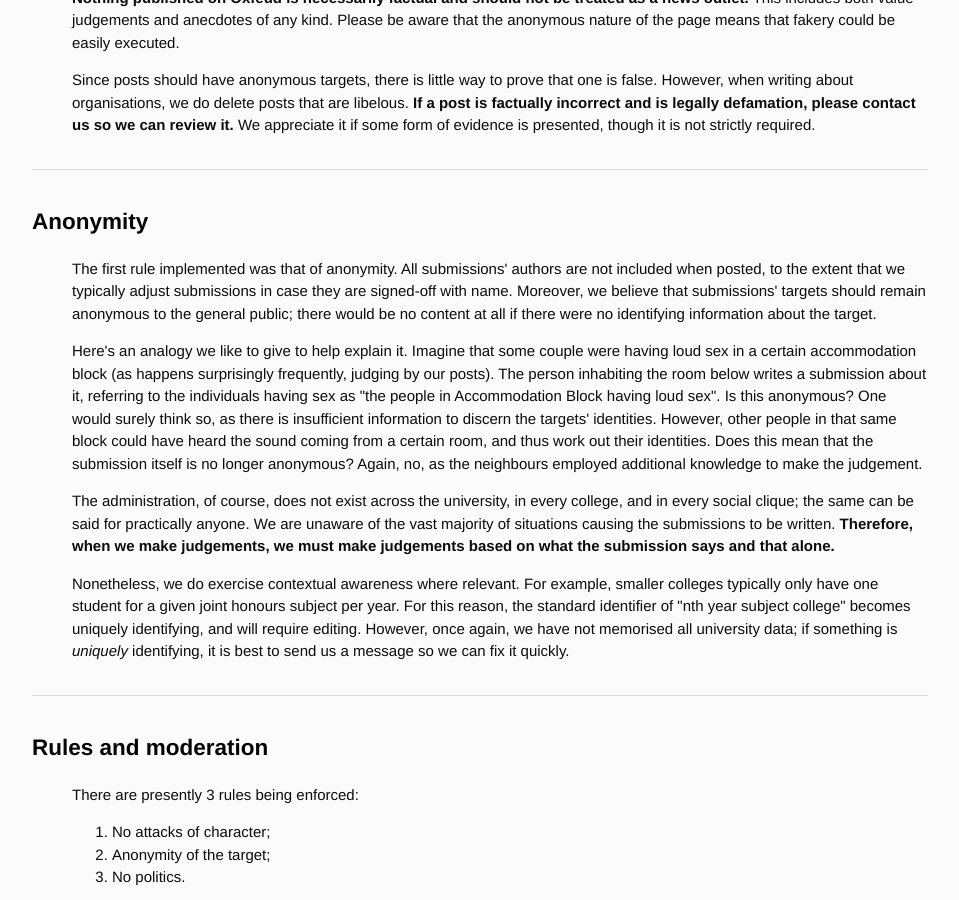
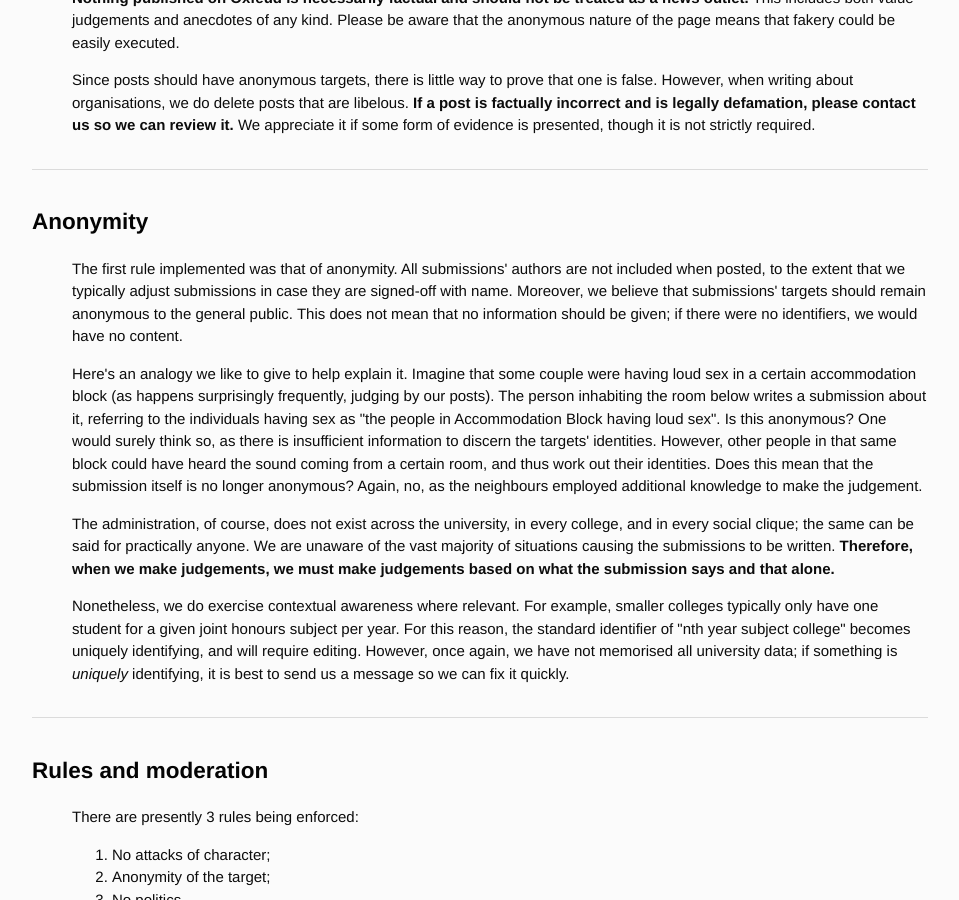
Before and after one commit to Oxfeud/oxfeud.github.io, a Jekyll site: the page built from index.html, in a window 1280 px wide and 900 px high, scrolled down 3473 px. Shown: the whole window, without its empty margins (160-1119 px from the left). Built offline with Jekyll 4.4.1, drawn with Linux system fonts in a browser that asks for light colours.

Commit message:
Update index.html

```diff
--- a/index.html
+++ b/index.html
@@ -95,7 +95,7 @@
 	<div style="border-top: 1px solid #dbdbdb; font-size: 0em; margin-top: 2em; margin-bottom: 2em;"></div>
 	<br />
 	<h3 id="Anony">Anonymity</h3>
-	<p>The first rule implemented was that of anonymity. All submissions' authors are not included when posted, to the extent that we typically adjust submissions in case they are signed-off with name. Moreover, we believe that submissions' targets should remain anonymous to the general public; there would be no content at all if there were no identifying information about the target.</p>
+	<p>The first rule implemented was that of anonymity. All submissions' authors are not included when posted, to the extent that we typically adjust submissions in case they are signed-off with name. Moreover, we believe that submissions' targets should remain anonymous to the general public. This does not mean that no information should be given; if there were no identifiers, we would have no content.</p>
 	<p>Here's an analogy we like to give to help explain it. Imagine that some couple were having loud sex in a certain accommodation block (as happens surprisingly frequently, judging by our posts). The person inhabiting the room below writes a submission about it, referring to the individuals having sex as "the people in Accommodation Block having loud sex". Is this anonymous? One would surely think so, as there is insufficient information to discern the targets' identities. However, other people in that same block could have heard the sound coming from a certain room, and thus work out their identities. Does this mean that the submission itself is no longer anonymous? Again, no, as the neighbours employed additional knowledge to make the judgement.</p>
 	<p>The administration, of course, does not exist across the university, in every college, and in every social clique; the same can be said for practically anyone. We are unaware of the vast majority of situations causing the submissions to be written. <b>Therefore, when we make judgements, we must make judgements based on what the submission says and that alone.</b></p>
 	<p>Nonetheless, we do exercise contextual awareness where relevant. For example, smaller colleges typically only have one student for a given joint honours subject per year. For this reason, the standard identifier of "nth year subject college" becomes uniquely identifying, and will require editing. However, once again, we have not memorised all university data; if something is <i>uniquely</i> identifying, it is best to send us a message so we can fix it quickly.</p>
```
